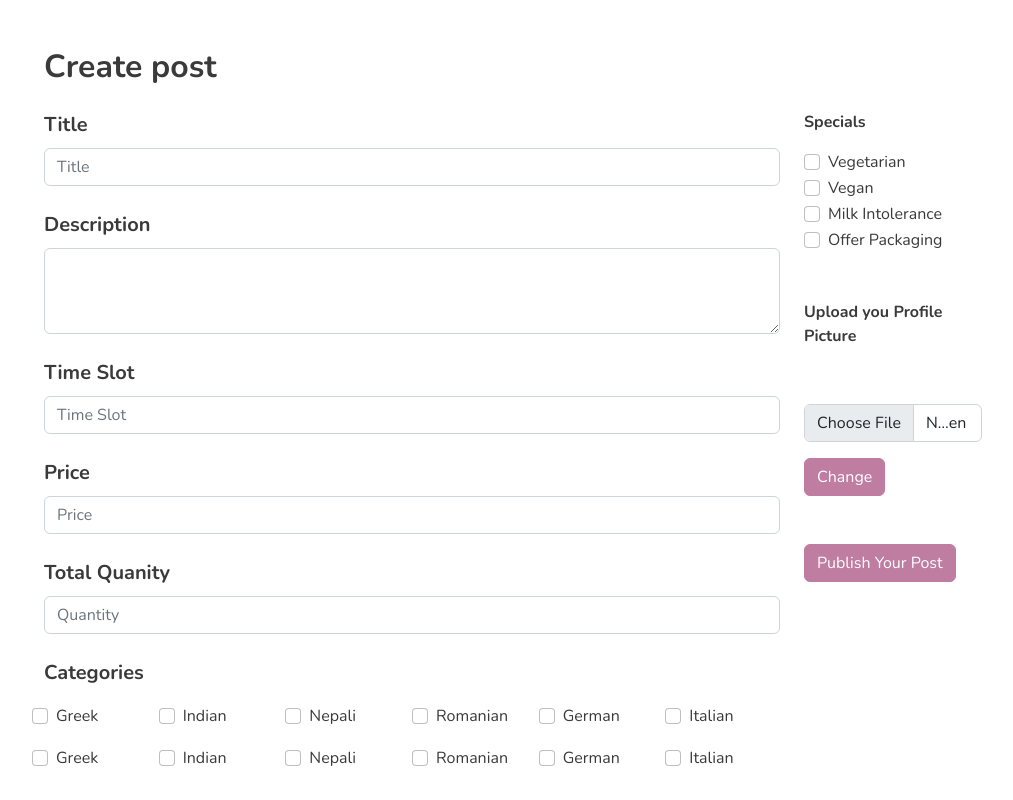
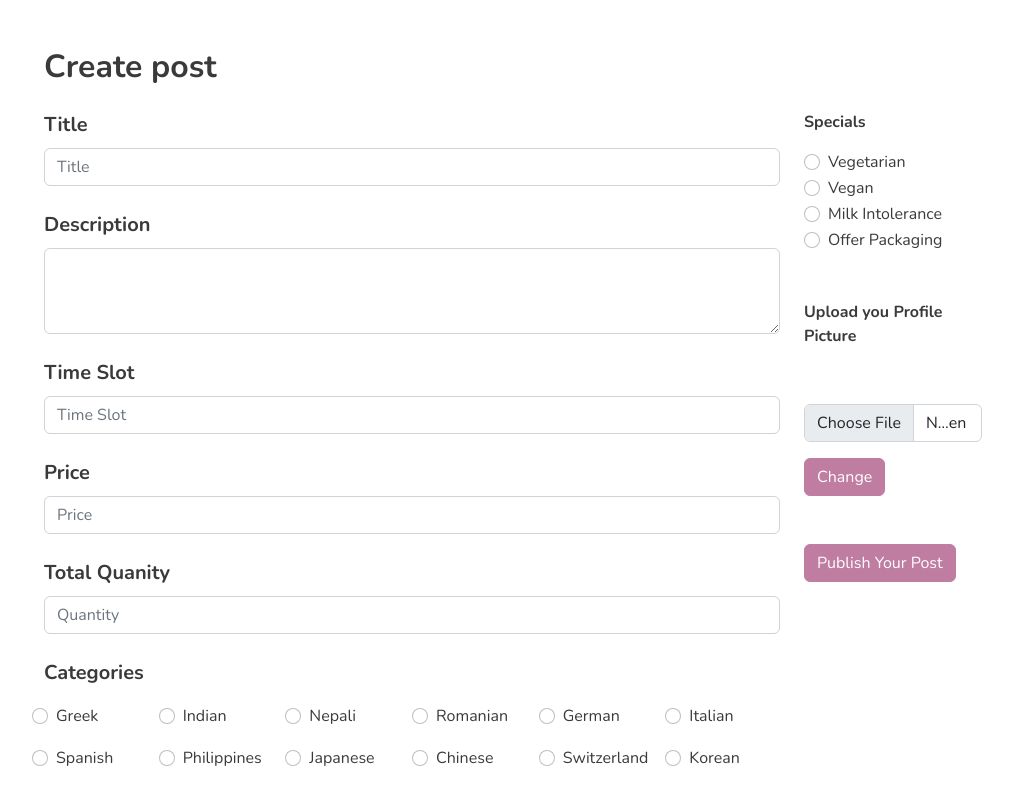
Before and after one commit to Sujanabhandari/homefood_frontend, a React (Create React App) app: page /create_offer in a window 1280 px wide. Shown: the whole page, without its empty margins (38-1051 px from the left). Built offline with nearby package versions, Linux system fonts and the light colour scheme.

Commit message:
Store Information in mongodb

```diff
--- a/src/Componets/CreatePost.js
+++ b/src/Componets/CreatePost.js
@@ -9,14 +9,15 @@ const CreatePost = () => {
 
     const [imgsrc, setImgsrc] = useState("");
 
-    const [{ title, description, quantity, image, price, timeSlot, specials }, setFormState] = useState({
+    const [{ title, description, quantity, image, price, timeSlot, specials, categories }, setFormState] = useState({
         title: "",
         description: "",
         quantity: "",
         image: "",
         price: "",
         timeSlot: "",
-        specials: ""
+        specials: "",
+        categories: ""
         // specials: ""
     });
 
@@ -34,7 +35,8 @@ const CreatePost = () => {
 
     const previewUploadedImage = (event) => {
         // handleChange();
-        setImgsrc(event.target.files[0])
+        setFormState((prev) => ({ ...prev, image: event.target.files[0] }));
+
     }
 
     const imagePreview = imgsrc && URL.createObjectURL(imgsrc);
@@ -54,18 +56,23 @@ const CreatePost = () => {
             e.preventDefault();
             // if (!title || !description || !quantity || !image || !price || !timeSlot || specials)
             //     return alert("Please fill out all the fields");
+            const formData = new FormData();
+            formData.append('title', title);
+            formData.append('description', description);
+            formData.append('quantity', quantity);
+            formData.append('image', image);
+            formData.append('price', price);
+            formData.append('timeSlot', timeSlot);
+            formData.append('specials', specials);
+            formData.append('categories', categories);
+
+            for (let[key, value] of formData.entries()){
+                console.log(key,value)
+            }
 
             const { data } = await axios.post(
                 `http://localhost:3000/offers`,
-                {
-                    title,
-                    description,
-                    quantity,
-                    image,
-                    price,
-                    timeSlot,
-                    specials
-                },
+                formData
                 // { headers: { Authorization: localStorage.getItem("token") } }
             );
             navigate(`/home`, { replace: true });
@@ -73,6 +80,7 @@ const CreatePost = () => {
             console.log(error)
         }
     };
+    console.log(title, description, quantity, image, price, timeSlot, specials, categories);
 
     return (
         <div className="container">
@@ -112,77 +120,77 @@ const CreatePost = () => {
                             <p className='fs-5 fw-bold mt-3'>Categories</p>
                             <div className='row mb-3'>
                                 <div className="col form-check">
-                                    <input className="form-check-input" type="checkbox" id="flexCheckDefault" onChange={handleChange} />
-                                    <label className="form-check-label" for="flexCheckDefault">
+                                    <input className="form-check-input" type="radio" id="greek" name="categories" value="Greek" onChange={handleChange} />
+                                    <label className="form-check-label" for="greek">
                                         Greek
                                     </label>
                                 </div>
                                 <div className="col form-check">
-                                    <input className="form-check-input" type="checkbox" id="flexCheckDefault" />
-                                    <label className="form-check-label" for="flexCheckDefault">
+                                    <input className="form-check-input" type="radio" id="indian"  name="categories" value="Indian" onChange={handleChange} />
+                                    <label className="form-check-label" for="indian">
                                         Indian
                                     </label>
                                 </div>
                                 <div className="col form-check">
-                                    <input className="form-check-input" type="checkbox" id="flexCheckDefault" />
-                                    <label className="form-check-label" for="flexCheckDefault">
+                                    <input className="form-check-input" type="radio"  id="nepali" name="categories"  value="Nepali" onChange={handleChange} />
+                                    <label className="form-check-label" for="nepali">
                                         Nepali
                                     </label>
                                 </div>
                                 <div className="col form-check">
-                                    <input className="form-check-input" type="checkbox" id="flexCheckDefault" />
-                                    <label className="form-check-label" for="flexCheckDefault">
+                                    <input className="form-check-input" type="radio" id="romanian" name="categories"  value="Nepali" onChange={handleChange} />
+                                    <label className="form-check-label" for="romanian">
                                         Romanian
                                     </label>
                                 </div>
                                 <div className="col form-check">
-                                    <input className="form-check-input" type="checkbox" id="flexCheckDefault" />
-                                    <label className="form-check-label" for="flexCheckDefault">
+                                    <input className="form-check-input" type="radio" id="german" name="categories"  value="German" onChange={handleChange} />
+                                    <label className="form-check-label" for="german">
                                         German
                                     </label>
                                 </div>
                                 <div className="col form-check">
-                                    <input className="form-check-input" type="checkbox" id="flexCheckDefault" />
-                                    <label className="form-check-label" for="flexCheckDefault">
+                                    <input className="form-check-input" type="radio" id="italian" name="categories"  value="Italian" onChange={handleChange} />
+                                    <label className="form-check-label" for="italian">
                                         Italian
                                     </label>
                                 </div>
                             </div>
                             <div className='row mb-3'>
                                 <div className="col form-check">
-                                    <input className="form-check-input" type="checkbox" value="" id="flexCheckDefault" />
-                                    <label className="form-check-label" for="flexCheckDefault">
-                                        Greek
+                                    <input className="form-check-input" type="radio" id="spanish" name="categories"  value="Spanish" onChange={handleChange} />
+                                    <label className="form-check-label" for="spanish">
+                                        Spanish
                                     </label>
                                 </div>
                                 <div className="col form-check">
-                                    <input className="form-check-input" type="checkbox" value="" id="flexCheckDefault" />
-                                    <label className="form-check-label" for="flexCheckDefault">
-                                        Indian
+                                    <input className="form-check-input" type="radio" id="Philippines" name="categories"  value="Philippines" onChange={handleChange} />
+                                    <label className="form-check-label" for="Philippines">
+                                    Philippines
                                     </label>
                                 </div>
                                 <div className="col form-check">
-                                    <input className="form-check-input" type="checkbox" value="" id="flexCheckDefault" />
+                                    <input className="form-check-input" type="radio" id="Japanese" name="categories"  value="Japanese" onChange={handleChange} />
                                     <label className="form-check-label" for="flexCheckDefault">
-                                        Nepali
+                                    Japanese
                                     </label>
                                 </div>
                                 <div className="col form-check">
-                                    <input className="form-check-input" type="checkbox" value="" id="flexCheckDefault" />
+                                    <input className="form-check-input" type="radio" id="Chinese" name="categories"  value="Chinese" onChange={handleChange} />
                                     <label className="form-check-label" for="flexCheckDefault">
-                                        Romanian
+                                        Chinese
                                     </label>
                                 </div>
                                 <div className="col form-check">
-                                    <input className="form-check-input" type="checkbox" value="" id="flexCheckDefault" />
+                                    <input className="form-check-input" type="radio" id="Switzerland" name="categories"  value="Switzerland" onChange={handleChange} />
                                     <label className="form-check-label" for="flexCheckDefault">
-                                        German
+                                    Switzerland
                                     </label>
                                 </div>
                                 <div className="col form-check">
-                                    <input className="form-check-input" type="checkbox" value="" id="flexCheckDefault" />
+                                    <input className="form-check-input" type="radio"  id="Korean" name="categories"  value="Korean" onChange={handleChange} />
                                     <label className="form-check-label" for="flexCheckDefault">
-                                        Italian
+                                    Korean
                                     </label>
                                 </div>
                             </div>
@@ -192,25 +200,25 @@ const CreatePost = () => {
                         <div>
                             <p className='fw-bolder'>Specials</p>
                             <div className="form-check">
-                                <input className="form-check-input" type="checkbox" id="specials" value="Vegetarian" onChange={handleChange} />
+                                <input className="form-check-input" type="radio" id="specials" value="Vegetarian" onChange={handleChange} />
                                 <label className="form-check-label" for="specials">
                                     Vegetarian
                                 </label>
                             </div>
                             <div className="form-check">
-                                <input className="form-check-input" type="checkbox" id="specials" value="Vegan" onChange={handleChange} />
+                                <input className="form-check-input" type="radio" id="specials" value="Vegan" onChange={handleChange} />
                                 <label className="form-check-label" for="specials">
                                     Vegan
                                 </label>
                             </div>
                             <div className="form-check">
-                                <input className="form-check-input" type="checkbox" id="specials" value="Milk Intolerance" onChange={handleChange} />
+                                <input className="form-check-input" type="radio" id="specials" value="Milk Intolerance" onChange={handleChange} />
                                 <label className="form-check-label" for="specials">
                                     Milk Intolerance
                                 </label>
                             </div>
                             <div className="form-check">
-                                <input className="form-check-input" type="checkbox" id="specials" value=" Offer Packaging" onChange={handleChange} />
+                                <input className="form-check-input" type="radio" id="specials" value=" Offer Packaging" onChange={handleChange} />
                                 <label className="form-check-label" for="specials">
                                     Offer Packaging
                                 </label>
@@ -225,8 +233,9 @@ const CreatePost = () => {
                                     <input className="form-control mt-3" type="file" ref={formFile}
                                         // onChange={previewUploadedImage}
                                         id="image"
-                                        onChange={handleChange}
-                                        value={image}/>
+                                        onChange={previewUploadedImage}
+                                        // value={image}
+                                        />
                                     <button onClick={changeImage} className="btn btn-primary mt-3 btn-secondary text-white">Change</button>
                                 </div>
                             </div>
```
